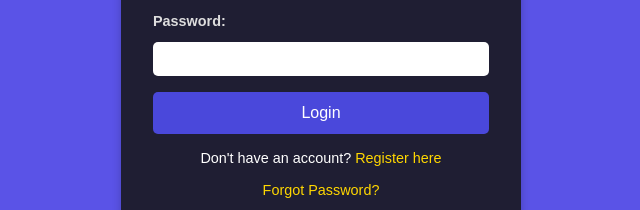
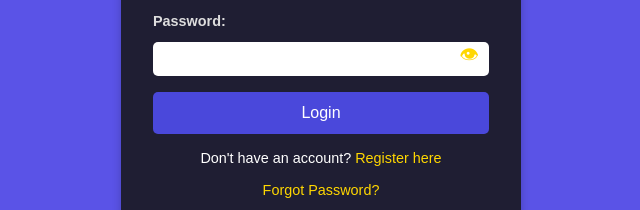
Before and after one commit to coderAndrew37/quiz-cash, a website with bundled scripts: page public/login.html in a window 1280 px wide. Shown: the part 190-400 px from the top of the page, 319-959 px from the left. Built offline with nearby package versions, Linux system fonts and the light colour scheme.

Commit message:
Implementing password toggle functionality

```diff
--- a/public/login.html
+++ b/public/login.html
@@ -17,14 +17,26 @@
         </div>
         <div class="form-group">
           <label for="password">Password:</label>
-          <input type="password" id="password" required />
+          <div class="password-wrapper">
+            <input type="password" id="password" required />
+            <button
+              type="button"
+              class="toggle-password"
+              onclick="togglePassword('password')"
+              aria-label="Toggle password visibility"
+            >
+              &#128065;
+              <!-- Eye icon -->
+            </button>
+          </div>
         </div>
         <button type="submit" class="form-btn">Login</button>
       </form>
       <p>Don't have an account? <a href="/register.html">Register here</a></p>
       <p><a href="/forgot-password.html">Forgot Password?</a></p>
-      <!-- Password reset link -->
     </div>
     <script src="/scripts/login.js" type="module"></script>
+    <script src="/scripts/togglePassword.js"></script>
+    <!-- Load togglePassword.js as a regular script -->
   </body>
 </html>
--- /dev/null
+++ b/public/scripts/togglePassword.js
@@ -0,0 +1,12 @@
+function togglePassword(inputId) {
+  const passwordInput = document.getElementById(inputId);
+  const toggleButton = passwordInput.nextElementSibling;
+
+  if (passwordInput.type === "password") {
+    passwordInput.type = "text";
+    toggleButton.innerHTML = "&#128065;"; // Open eye icon
+  } else {
+    passwordInput.type = "password";
+    toggleButton.innerHTML = "&#128065;"; // Closed eye icon
+  }
+}
--- a/public/styles/form.css
+++ b/public/styles/form.css
@@ -104,3 +104,25 @@ input[type="tel"] {
 .form-btn:hover {
   background-color: #3332a4;
 }
+/******************************** Pasword toggling ********************************/
+.password-wrapper {
+  position: relative;
+  width: 100%;
+}
+
+.password-wrapper input {
+  width: 100%;
+  padding-right: 40px; /* Add space for the toggle icon */
+}
+
+.toggle-password {
+  position: absolute;
+  right: 10px;
+  top: 50%;
+  transform: translateY(-50%);
+  background: none;
+  border: none;
+  color: #ffd700;
+  cursor: pointer;
+  font-size: 1.2rem;
+}
```
Also changed, not shown: public/quiz.html (+1 -1 lines), public/register.html (+13 -1 lines), 2 other files.
